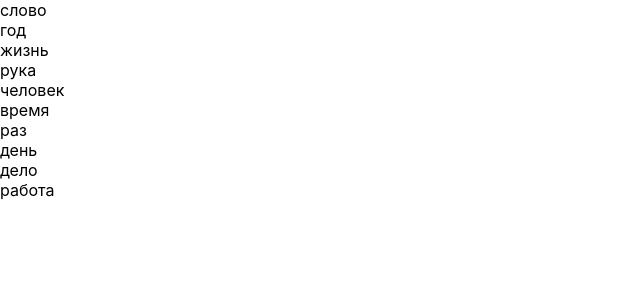
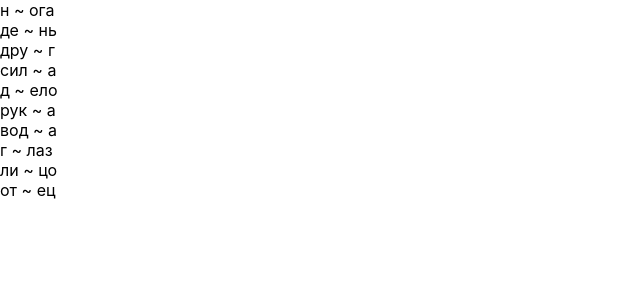
Before and after one commit to IvanPustovarov/veiw_zone, a Next.js app: page /game in a window 1280 px wide. Shown: the top 300 px of the page, without its empty margins (0-640 px from the left). Built offline with nearby package versions, Linux system fonts and the light colour scheme.

Commit message:
separate words

```diff
--- a/pages/game.tsx
+++ b/pages/game.tsx
@@ -19,8 +19,9 @@ export default function Game() {
   }
 
 
-  const shuffleArray = (arr, number) => {
-    let array = arr.slice(0, number); //обрезает массив до нужного значения
+  const shuffleArray = (arr, countWords, countLetterInWord) => {
+    let filteredArray = arr.filter(item => item.length === countLetterInWord); //обрезаем оригинальный массив по нужному кол-ву символов в слове
+    let array = filteredArray.slice(0, countWords); //обрезает массив до нужного значения слов за игру
 
     let j, temp; //шафл массива
     for (let i = array.length - 1; i > 0; i--) {
@@ -30,12 +31,11 @@ export default function Game() {
       array[i] = temp;
     }
 
-    let newArray = array.map((elem, index) => ( //мапим к норм виду
-      <div key={index}>{elem}</div>
+    let newArray = array.map((elem, index) => ( //мапим к нормальному виду
+      <div key={index}>{wordSeparate(elem)}</div>
     ))
-
     return newArray;
   }
 
-  return <>{shuffleArray(WORDS, 10)}</>
+  return <>{shuffleArray(WORDS, 10, 4)}</>
 }
```
